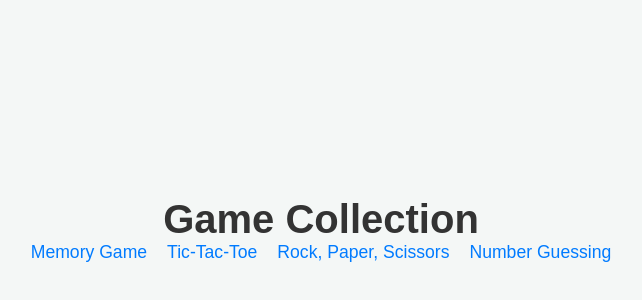
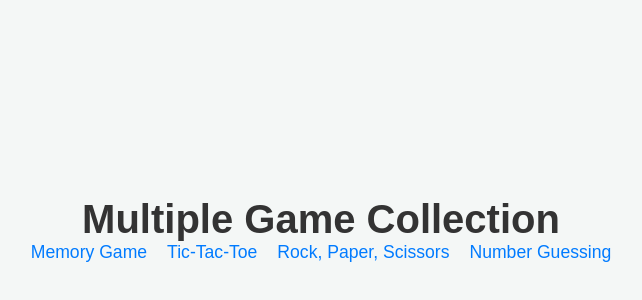
Before and after one commit to Guru9696/Memory-Game, a plain HTML site: page index.html in a window 1280 px wide. Shown: the part 160-460 px from the top of the page, without its empty margins (319-961 px from the left). Drawn offline with Linux system fonts and the light colour scheme.

Commit message:
Update index.html

```diff
--- a/index.html
+++ b/index.html
@@ -9,7 +9,7 @@
 <body>
   <div class="main-container">
     <header>
-      <h1>Game Collection</h1>
+      <h1>Multiple Game Collection</h1>
       <nav>
         <ul>
           <li><a href="#" id="memoryGameLink">Memory Game</a></li>
```
